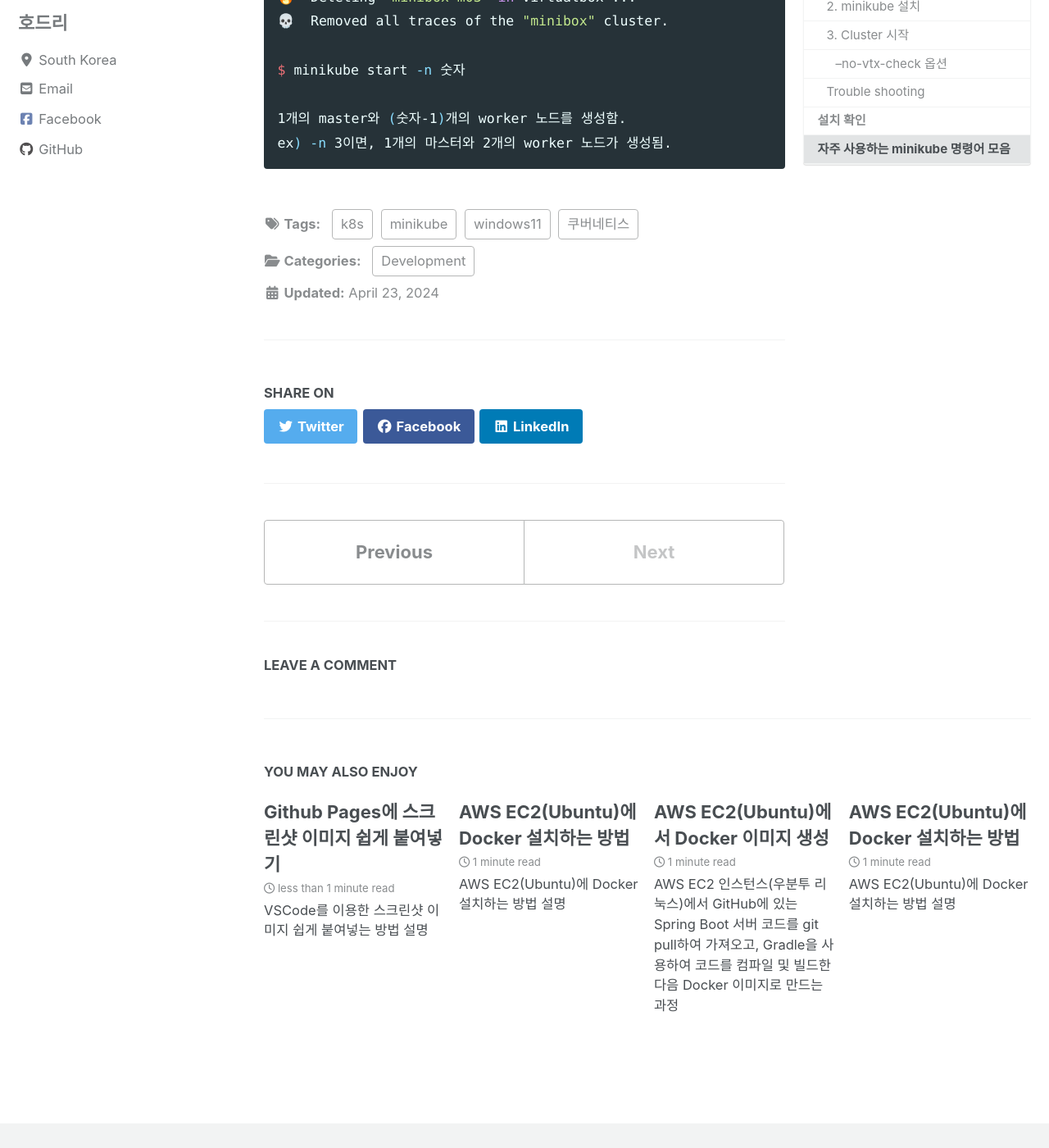
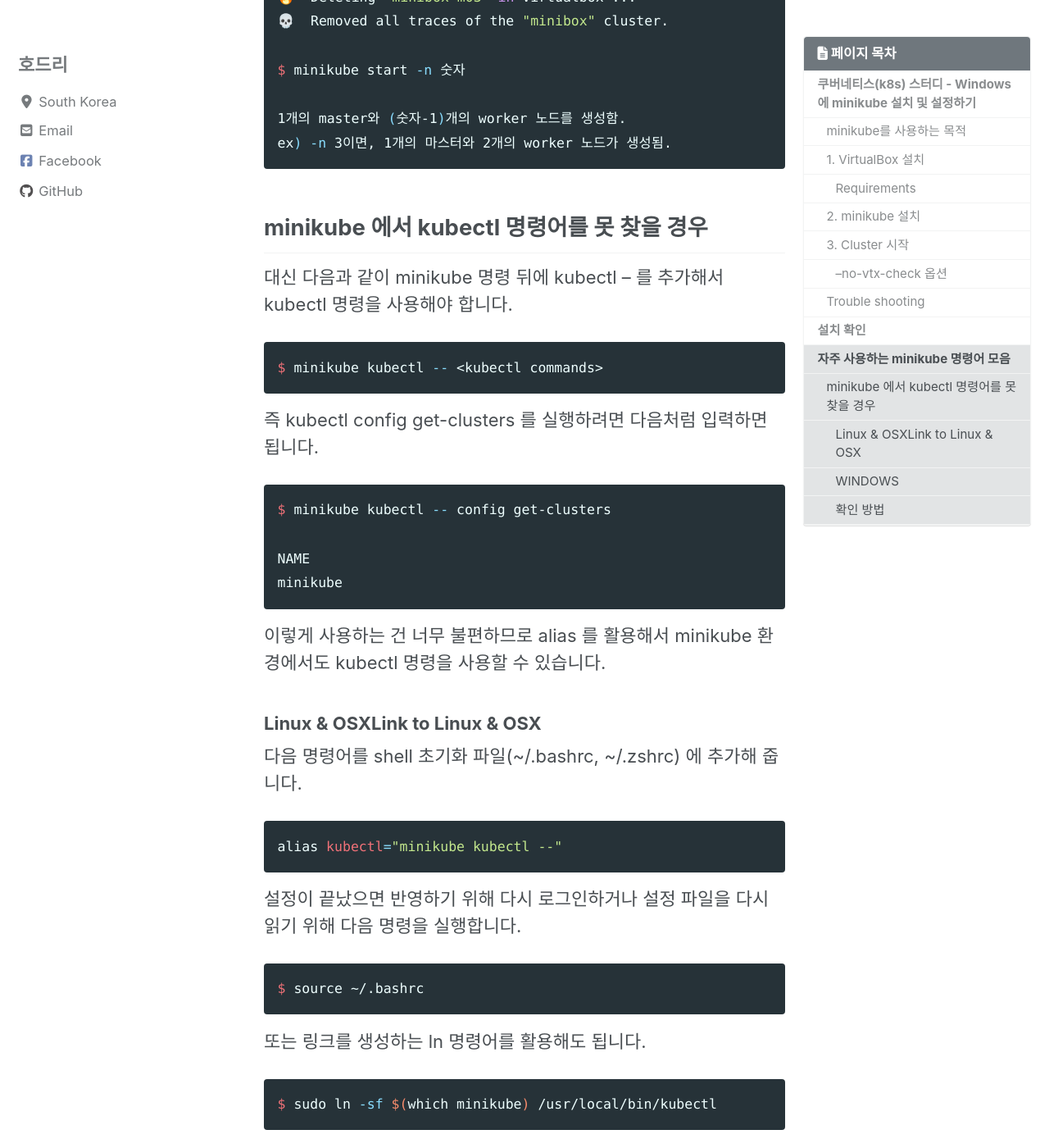
Before and after one commit to moon1z10/moon1z10.github.io, a Jekyll site: the page built from _posts/2024-04-23-k8s-study-01.md.md, in a window 1280 px wide and 1400 px high, scrolled down 5448 px. Shown: the whole window at 82% size. Built offline with Jekyll 4.4.1, drawn with Linux system fonts in a browser that asks for light colours; cached includes are drawn as plain includes; nearby versions of some CDN libraries; comment, search, counter and statistics services are not loaded; some of the changed text lies outside the part shown.

Commit message:
Add more subject

````diff
--- a/_posts/2024-04-23-k8s-study-01.md.md
+++ b/_posts/2024-04-23-k8s-study-01.md.md
@@ -170,3 +170,59 @@ $ minikube start -n 숫자
 1개의 master와 (숫자-1)개의 worker 노드를 생성함.
 ex) -n 3이면, 1개의 마스터와 2개의 worker 노드가 생성됨.
 ```
+
+## minikube 에서 kubectl 명령어를 못 찾을 경우
+
+대신 다음과 같이 minikube 명령 뒤에 kubectl – 를 추가해서 kubectl 명령을 사용해야 합니다.
+```bash
+$ minikube kubectl -- <kubectl commands>
+```
+
+즉 kubectl config get-clusters 를 실행하려면 다음처럼 입력하면 됩니다.
+
+```bash
+$ minikube kubectl -- config get-clusters
+
+NAME
+minikube
+```
+
+이렇게 사용하는 건 너무 불편하므로 alias 를 활용해서 minikube 환경에서도 kubectl 명령을 사용할 수 있습니다.
+
+### Linux & OSXLink to Linux & OSX
+다음 명령어를 shell 초기화 파일(~/.bashrc, ~/.zshrc) 에 추가해 줍니다.
+
+```bash
+alias kubectl="minikube kubectl --"
+```
+
+설정이 끝났으면 반영하기 위해 다시 로그인하거나 설정 파일을 다시 읽기 위해 다음 명령을 실행합니다.
+```bash
+$ source ~/.bashrc
+```
+
+또는 링크를 생성하는 ln 명령어를 활용해도 됩니다.
+
+```bash
+$ sudo ln -sf $(which minikube) /usr/local/bin/kubectl
+```
+
+
+### WINDOWS
+
+다음 함수를 powershell 초기화 파일에 추가해 줍니다.
+
+```bash
+function kubectl { minikube kubectl -- $args }
+```
+
+### 확인 방법
+
+설정이 잘 됐는지 확인하려면 직접 kubectl 명령을 실행해서 정상 동작 여부를 보면 됩니다.
+
+```bash
+$ kubectl get pods
+
+NAME                   READY   STATUS    RESTARTS   AGE
+mariadb-1641174600-0   1/1     Running   0          51m
+```
````
